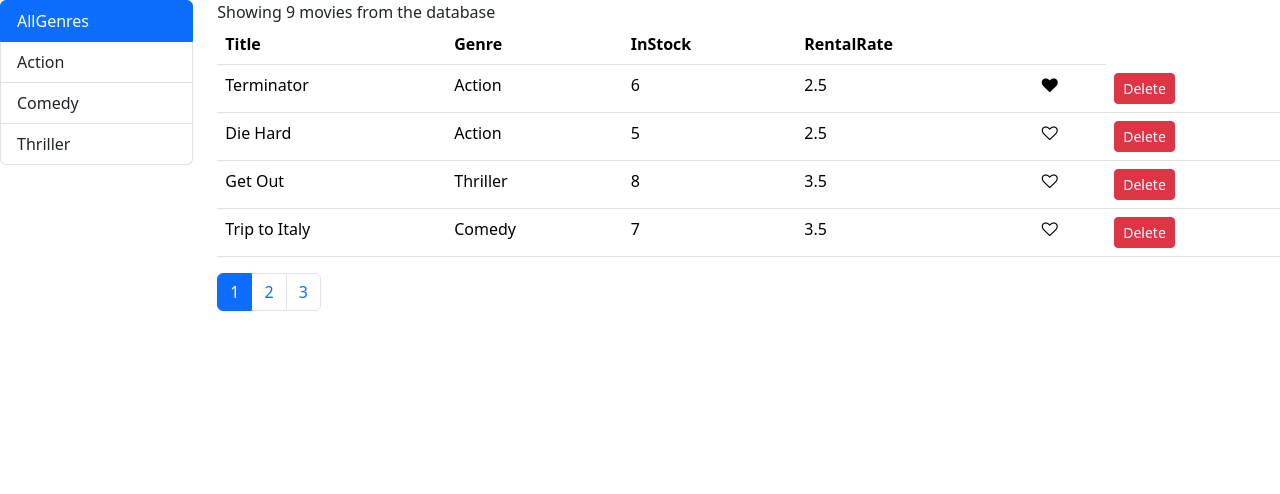
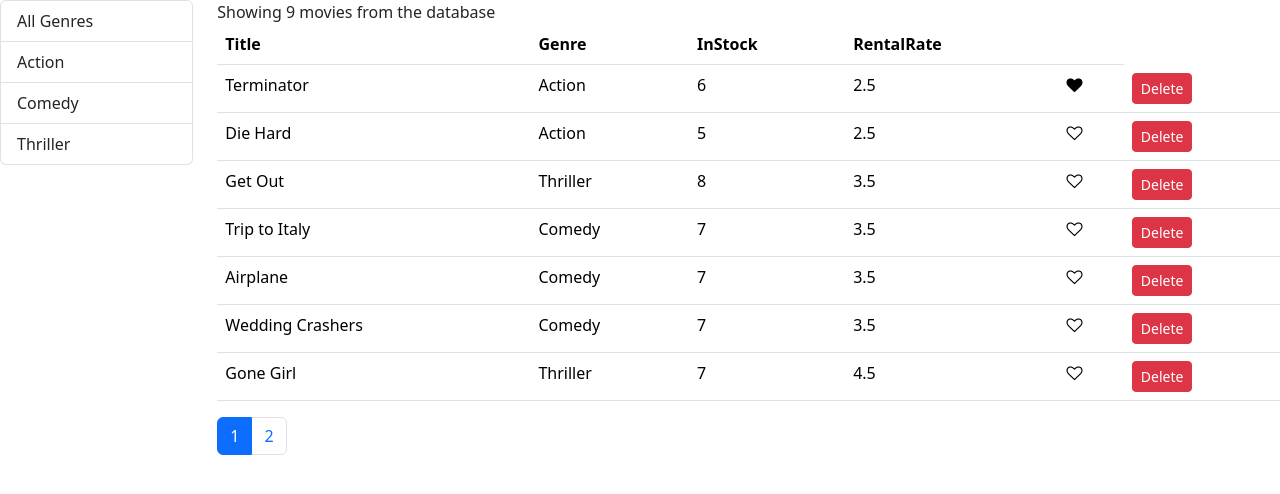
Before and after one commit to skaviray/movie-booking-system, a React (Create React App) app: page / in a window 1280 px wide. Shown: the top 494 px of the page. Built offline with nearby package versions, Linux system fonts and the light colour scheme.

Commit message:
This commits include the below: 1. Movie table moved to a seperate function

```diff
--- a/src/movies/common/listGroup.jsx
+++ b/src/movies/common/listGroup.jsx
@@ -1,19 +1,16 @@
 import React from 'react'
 
 const ListGroup = (props) => {
-    const {items,currentGenre, onSelectGenre} = props
+    const {items,currentGenre, onSelectGenre, textProperty, valueProperty} = props
     return (
     <ul className="list-group">
-        <li className={currentGenre === "allGenres" ? "list-group-item active" :  "list-group-item"} >AllGenres</li>
         { items.map(item =>
         <li
-        key={item.name}
-        className={currentGenre === item.name ? "list-group-item active" :  "list-group-item"}
-        // className='list-group-item'
+        key={item[textProperty || "name"]}
+        className={currentGenre[textProperty || "name"] === item[textProperty || "name"] ? "list-group-item active" :  "list-group-item"}
         onClick={() => onSelectGenre(item)}
-        style={{cursor: "pointer"}}>{item.name}</li>)}
+        style={{cursor: "pointer"}}>{item[textProperty || "name"]}</li>)}
     </ul>
     );
 }
-
 export default ListGroup;
--- /dev/null
+++ b/src/movies/movies.jsx
@@ -0,0 +1,36 @@
+import React from 'react'
+
+import Like from './common/like'
+const MoviesTable = (props) => {
+    const {movies, onLike, onDelete} = props
+    return (
+    <table className="table">
+        <thead>
+            <tr>
+            <th scope="col">Title</th>
+            <th scope="col">Genre</th>
+            <th scope="col">InStock</th>
+            <th scope="col">RentalRate</th>
+            <th scope="col"></th>
+            </tr>
+        </thead>
+        <tbody>
+            { movies.map( movie => (
+                <tr key={movie._id}>
+                    {/* <th scope="row">{movie._id}</th> */}
+                    <td>{movie.title}</td>
+                    <td>{movie.genre.name}</td>
+                    <td>{movie.numberInStock}</td>
+                    <td>{movie.dailyRentalRate}</td>
+                    <td><Like liked={movie.liked} onClick={() => onLike(movie)}/></td>
+                    <td><button onClick={() => onDelete(movie)  } className="btn btn-danger btn-sm">Delete</button></td>
+                </tr>))}
+
+        </tbody>
+    </table>
+
+    )
+
+}
+
+export default MoviesTable
--- a/src/movies/moviesDashboard.jsx
+++ b/src/movies/moviesDashboard.jsx
@@ -4,27 +4,29 @@ import Like from './common/like';
 import Pagination from './common/pagination'
 import { paginate } from '../utils/paginate';
 import ListGroup from './common/listGroup';
+import MoviesTable from './movies';
 // import { faHeart } from '@fortawesome/free-solid-svg-icons';
 
 
 // import { getGenres,getMovies } from '../services/fakeGenreService';
 import { getMovies,deleteMovie } from '../services/fakeMovieService';
-import { genres, getGenres } from '../services/fakeGenreService';
+import {  getGenres } from '../services/fakeGenreService';
 
 class MoviesDashboard extends Component {
     state = {
         movies: [],
         genres: [],
-        pageSize: 4,
+        pageSize: 7,
         currentPage: 1,
-        currentGenre: "allGenres",
+        selectedGenre: {},
         active: 1
     }
     componentDidMount() {
+        const genres = [{"name": "All Genres"},...getGenres()]
         this.setState(
             {
                 movies: getMovies(),
-                genres: getGenres()
+                genres: genres
             }
         )
     }
@@ -46,53 +48,36 @@ class MoviesDashboard extends Component {
         this.setState({currentPage: page})
     }
     handleGenreSelect = (genre) => {
-        console.log(genre.name)
         this.setState(
-            { currentGenre: genre.name}
+            { selectedGenre: genre, currentPage: 1}
         )
+        console.log(genre)
     }
     render() {
         const {length: count} = this.state.movies
-        const { movies: allMovies, pageSize, currentPage } = this.state
-        const {genres: allGenres, currentGenre} = this.state
-        const movies = paginate(allMovies,currentPage,pageSize)
+        const { movies: allMovies, pageSize, currentPage, selectedGenre } = this.state
+        const filtered = selectedGenre && selectedGenre._id ? allMovies.filter((movie) => movie.genre._id === selectedGenre._id) : allMovies
+        const movies = paginate(filtered,currentPage,pageSize)
         return (
             <div className='row'>
                 <div className="col-2">
-                    <ListGroup items={this.state.genres} currentGenre={this.state.currentGenre} onSelectGenre={this.handleGenreSelect}></ListGroup>
+                    <ListGroup
+                    items={this.state.genres}
+                    currentGenre={selectedGenre}
+                    onSelectGenre={this.handleGenreSelect}></ListGroup>
                 </div>
                 <div className="col">
                     <p1>Showing {count} movies from the database</p1>
-                    <table className="table">
-                        <thead>
-                            <tr>
-                            {/* <th scope="col">#</th> */}
-                            <th scope="col">Title</th>
-                            <th scope="col">Genre</th>
-                            <th scope="col">InStock</th>
-                            <th scope="col">RentalRate</th>
-                            <th scope="col"></th>
-                            </tr>
-                        </thead>
-                        <tbody>
-                            { movies.map( movie => (
-                                <tr key={movie._id}>
-                                    {/* <th scope="row">{movie._id}</th> */}
-                                    <td>{movie.title}</td>
-                                    <td>{movie.genre.name}</td>
-                                    <td>{movie.numberInStock}</td>
-                                    <td>{movie.dailyRentalRate}</td>
-                                    <td><Like liked={movie.liked} onClick={() => this.handleLike(movie)}/></td>
-                                    <td><button onClick={() => this.handleDelete(movie)  } className="btn btn-danger btn-sm">Delete</button></td>
-                                </tr>))}
-
-                        </tbody>
-                    </table>
+                    <MoviesTable
+                    movies={movies}
+                    onLike={this.handleLike}
+                    onDelete={this.handleDelete}
+                    ></MoviesTable>
                     <Pagination
-                    itemsCount={count}
-                    pageSize={this.state.pageSize}
+                    itemsCount={filtered.length}
+                    pageSize={pageSize}
                     onPageChange={this.handlePageChange}
-                    currentPage={this.state.currentPage}
+                    currentPage={currentPage}
                     />
                 </div>
             </div>
```
